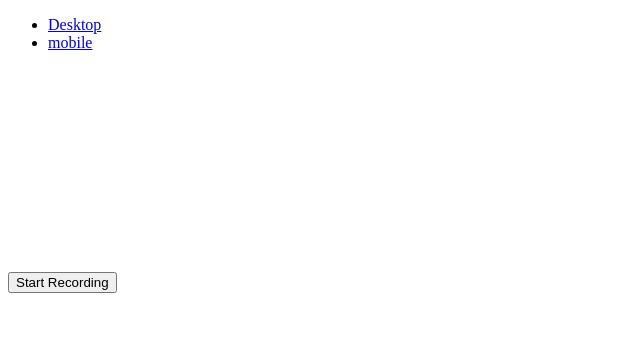
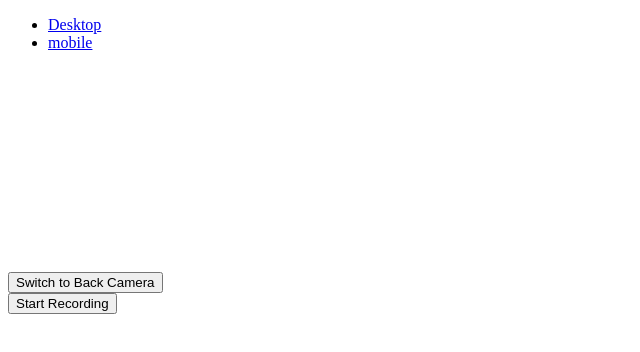
Before and after one commit to shaikSalmankhursheed/react-poc-testbed, a React (Vite) app: page /videotest in a window 1280 px wide. Shown: the top 352 px of the page, without its empty margins (0-640 px from the left). Built offline with nearby package versions, Linux system fonts and the light colour scheme; no server answers.

Commit message:
camera toggle

```diff
--- a/src/components/videoRecorder.tsx
+++ b/src/components/videoRecorder.tsx
@@ -7,12 +7,13 @@ const VideoRecorder: React.FC = () => {
   const [recording, setRecording] = useState<boolean>(false);
   const [videoURL, setVideoURL] = useState<string | null>(null);
   const [countdown, setCountdown] = useState<number>(60); // Countdown starts at 60 seconds
+  const [usingBackCamera, setUsingBackCamera] = useState<boolean>(false); // Toggle between front and back cameras
 
-  useEffect(() => {
-    // Request access to the webcam and specifically the back camera
+  const startCamera = (facingMode: "user" | "environment") => {
+    // Request access to the webcam with the specified facing mode
     navigator.mediaDevices
       .getUserMedia({
-        video: { facingMode: { exact: "environment" } },
+        video: { facingMode: { exact: facingMode } },
       })
       .then((stream) => {
         if (videoRef.current) {
@@ -20,9 +21,25 @@ const VideoRecorder: React.FC = () => {
         }
       })
       .catch((error) => {
-        console.error("Error accessing the back camera: ", error);
+        console.error("Error accessing the camera: ", error);
+        // Fallback to the front camera if the back camera is not available
+        if (facingMode === "environment") {
+          startCamera("user");
+        }
       });
+  };
+
+  useEffect(() => {
+    // Start with the front camera by default
+    startCamera("user");
   }, []);
+
+  const toggleCamera = () => {
+    // Toggle between front and back cameras
+    const newFacingMode = usingBackCamera ? "user" : "environment";
+    setUsingBackCamera(!usingBackCamera);
+    startCamera(newFacingMode);
+  };
 
   const startRecording = () => {
     if (videoRef.current && videoRef.current.srcObject) {
@@ -92,6 +109,10 @@ const VideoRecorder: React.FC = () => {
         style={{ width: "300px", height: "200px" }}
       />
       <br />
+      <button onClick={toggleCamera}>
+        Switch to {usingBackCamera ? "Front" : "Back"} Camera
+      </button>
+      <br />
       {!recording ? (
         <button onClick={startRecording}>Start Recording</button>
       ) : (
```
